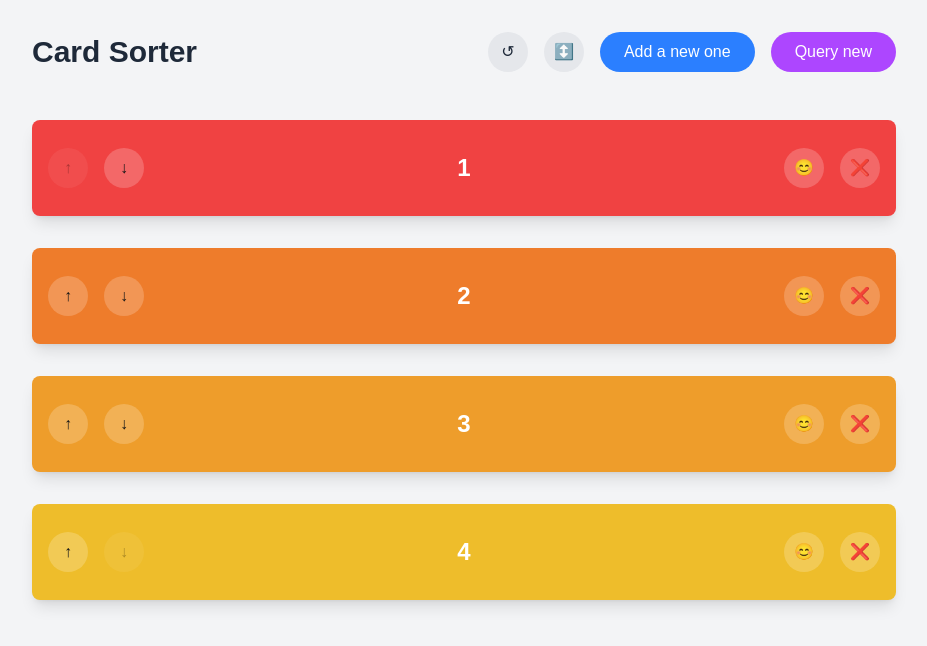
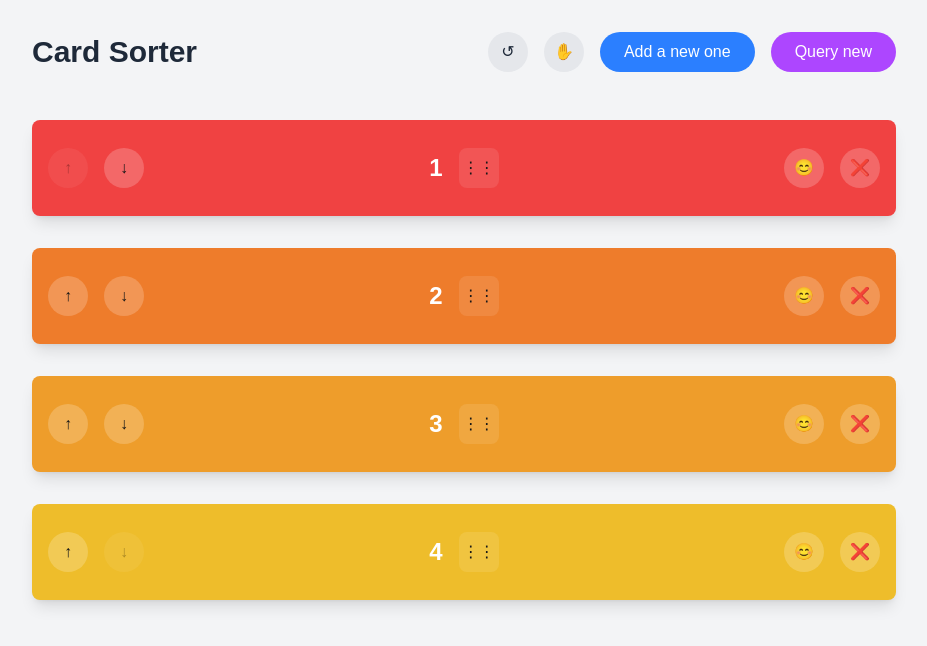
Before and after one commit to jasonjgeiger/SortingPrototype, a Next.js app: page / in a window 1280 px wide. Shown: the top 646 px of the page, without its empty margins (176-1103 px from the left). Built offline with nearby package versions, Linux system fonts and the light colour scheme.

Commit message:
drag default

```diff
--- a/src/components/SortingContainer.tsx
+++ b/src/components/SortingContainer.tsx
@@ -41,7 +41,7 @@ const generateInitialCards = (count: number): CardType[] => {
 
 export const SortingContainer = () => {
   const [cards, setCards] = useState<CardType[]>(generateInitialCards(4));
-  const [showDragHandles, setShowDragHandles] = useState(false);
+  const [showDragHandles, setShowDragHandles] = useState(true);
   const [draggedCardId, setDraggedCardId] = useState<string | null>(null);
 
   const handleReset = useCallback(() => {
@@ -63,7 +63,7 @@ export const SortingContainer = () => {
   }, [cards.length]);
 
   const handleReorder = useCallback((newCards: CardType[]) => {
-    setCards(prevCards => {
+    setCards(() => {
       return newCards.map(card => {
         // Only pin the card that was actually dragged
         if (card.id === draggedCardId && !card.isPinned) {
@@ -198,7 +198,7 @@ export const SortingContainer = () => {
               className="w-10 h-10 flex items-center justify-center bg-gray-200 text-gray-800 rounded-full hover:bg-gray-300 transition-colors hover:cursor-pointer"
               title={showDragHandles ? "Hide drag handles" : "Show drag handles"}
             >
-              {showDragHandles ? "✋" : "↕️"}
+              {showDragHandles ? "✋" : "👆"}
             </button>
             <button
               onClick={handleReloadRecommendations}
```
